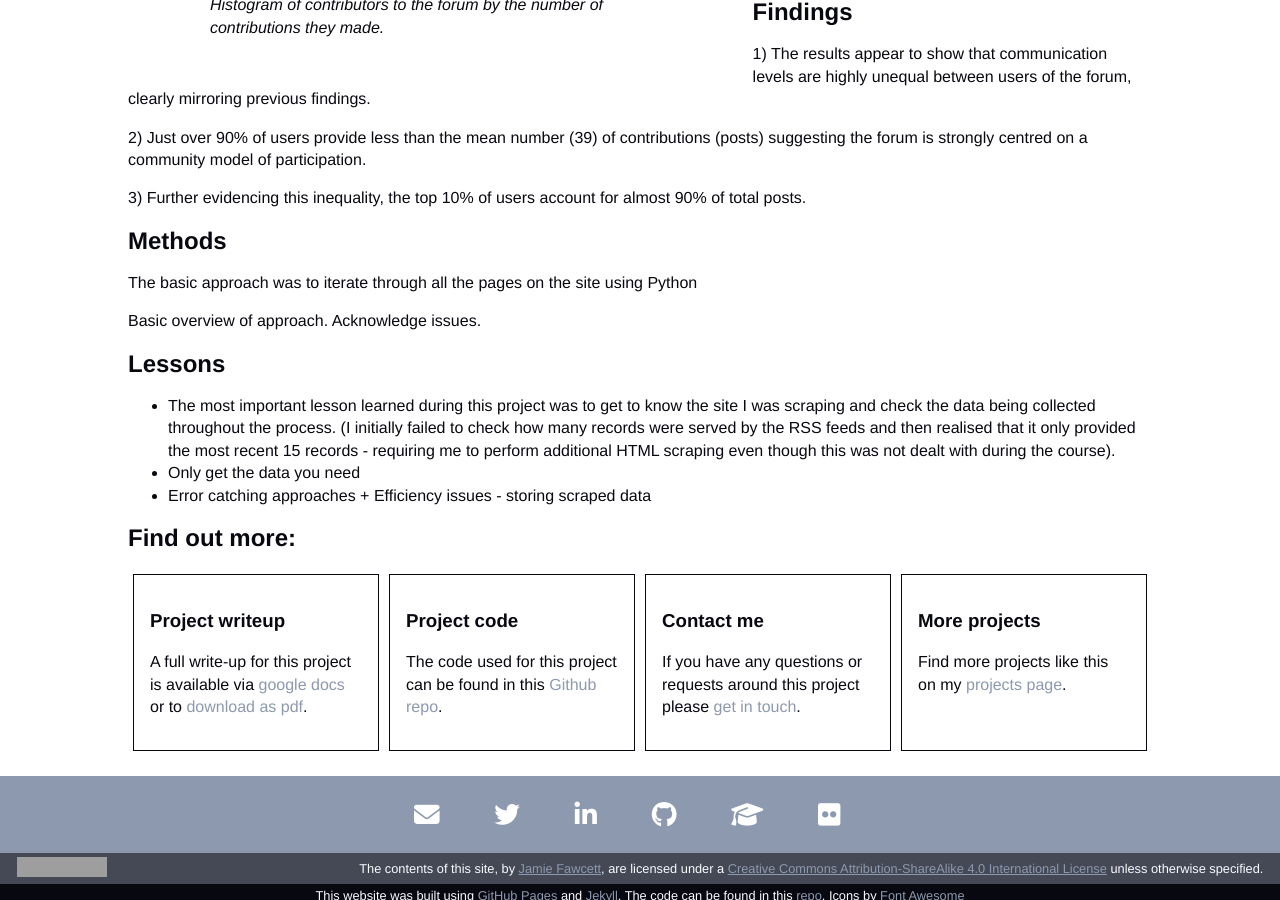
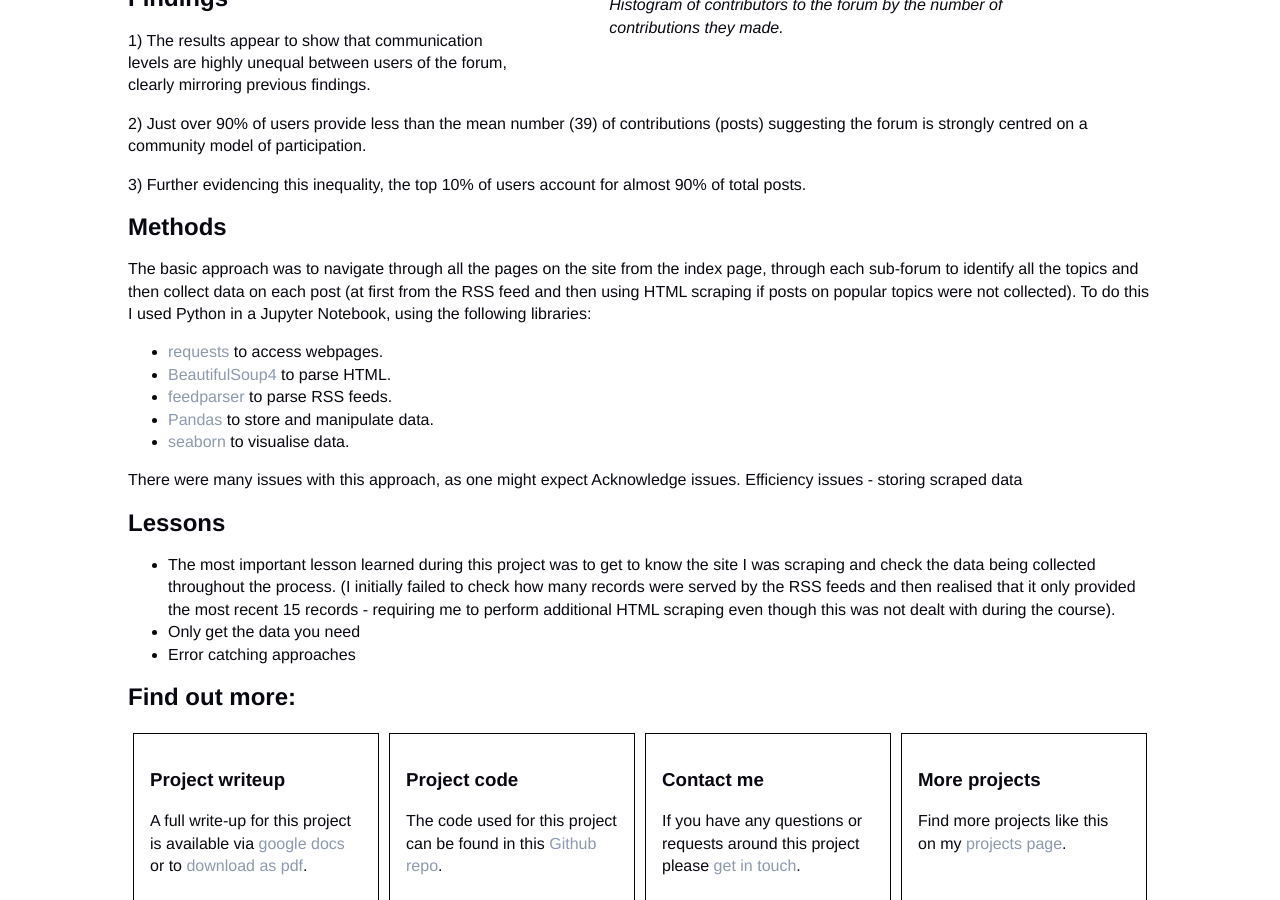
Before and after one commit to JmeF/JmeF.github.io, a Jekyll site: the page built from content/_projects/masters-accessing-data.md, in a window 1280 px wide and 900 px high, scrolled down 1144 px. Built offline with Jekyll 4.4.1, drawn with Linux system fonts in a browser that asks for light colours; nearby versions of some CDN libraries; grey boxes are pictures that could not be loaded.

Commit message:
skip left/right layout

```diff
--- a/_layouts/project.html
+++ b/_layouts/project.html
@@ -8,8 +8,8 @@
 
 <div class="project-image">
   {% for each-image in page.images %}
-  {% assign rem = forloop.index | modulo: 2 %}
-  <figure {% if rem == 0 %} class="left"{% else %}class = "right"{% endif %}>
+  {% comment %}{% assign rem = forloop.index | modulo: 2 %} {% if rem == 0 %} class="left"{% else %}class = "right"{% endif %}{% endcomment %}
+  <figure class="right">
       <img src="{{ site.url }}/assets/images/{{ each-image.image }}" alt="fig" class="main-fig">
       <figcaption>{{each-image.image-description}}</figcaption>
   </figure>
--- a/content/_projects/masters-accessing-data.md
+++ b/content/_projects/masters-accessing-data.md
@@ -49,11 +49,17 @@
 3) Further evidencing this inequality, the top 10% of users account for almost 90% of total posts.
 
 ## Methods
-The basic approach was to iterate through all the pages on the site using  Python
+The basic approach was to navigate through all the pages on the site from the index page, through each sub-forum to identify all the topics and then collect data on each post (at first from the RSS feed and then using HTML scraping if posts on popular topics were not collected). To do this I used Python in a Jupyter Notebook, using the following libraries:
+- [requests](https://github.com/kennethreitz/requests ) to access webpages.
+- [BeautifulSoup4](https://pypi.org/project/beautifulsoup4/) to parse HTML.
+- [feedparser](https://github.com/kurtmckee/feedparser) to parse RSS feeds.
+- [Pandas](https://pandas.pydata.org/index.html) to store and manipulate data.
+- [seaborn](https://seaborn.pydata.org/) to visualise data.
 
-Basic overview of approach. Acknowledge issues.
+There were many issues with this approach, as one might expect  Acknowledge issues.
+Efficiency issues - storing scraped data
 
 ## Lessons
 - The most important lesson learned during this project was to get to know the site I was scraping and check the data being collected throughout the process. (I initially failed to check how many records were served by the RSS feeds and then realised that it only provided the most recent 15 records - requiring me to perform additional HTML scraping even though this was not dealt with during the course).
 - Only get the data you need
-- Error catching approaches + Efficiency issues - storing scraped data
+- Error catching approaches
```
